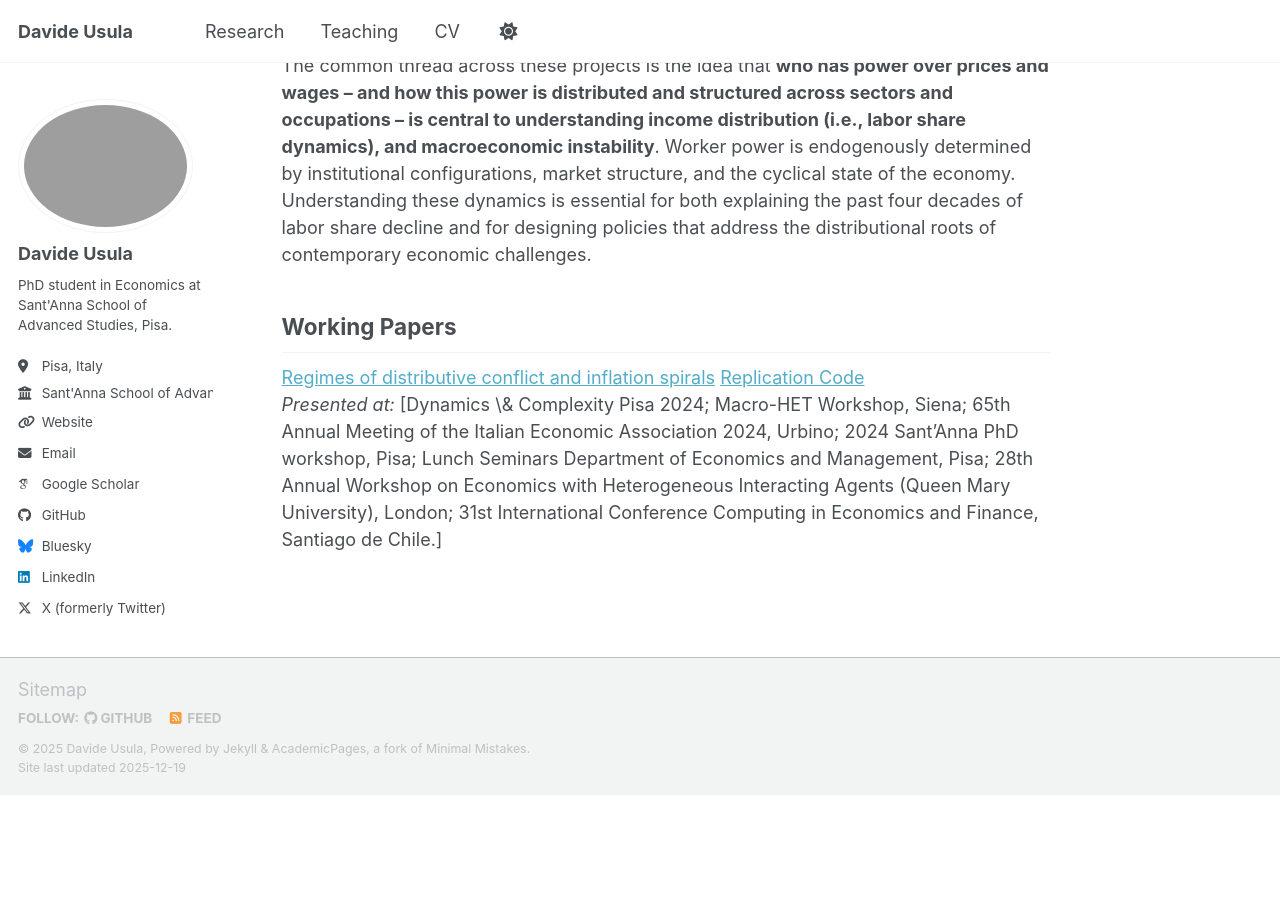
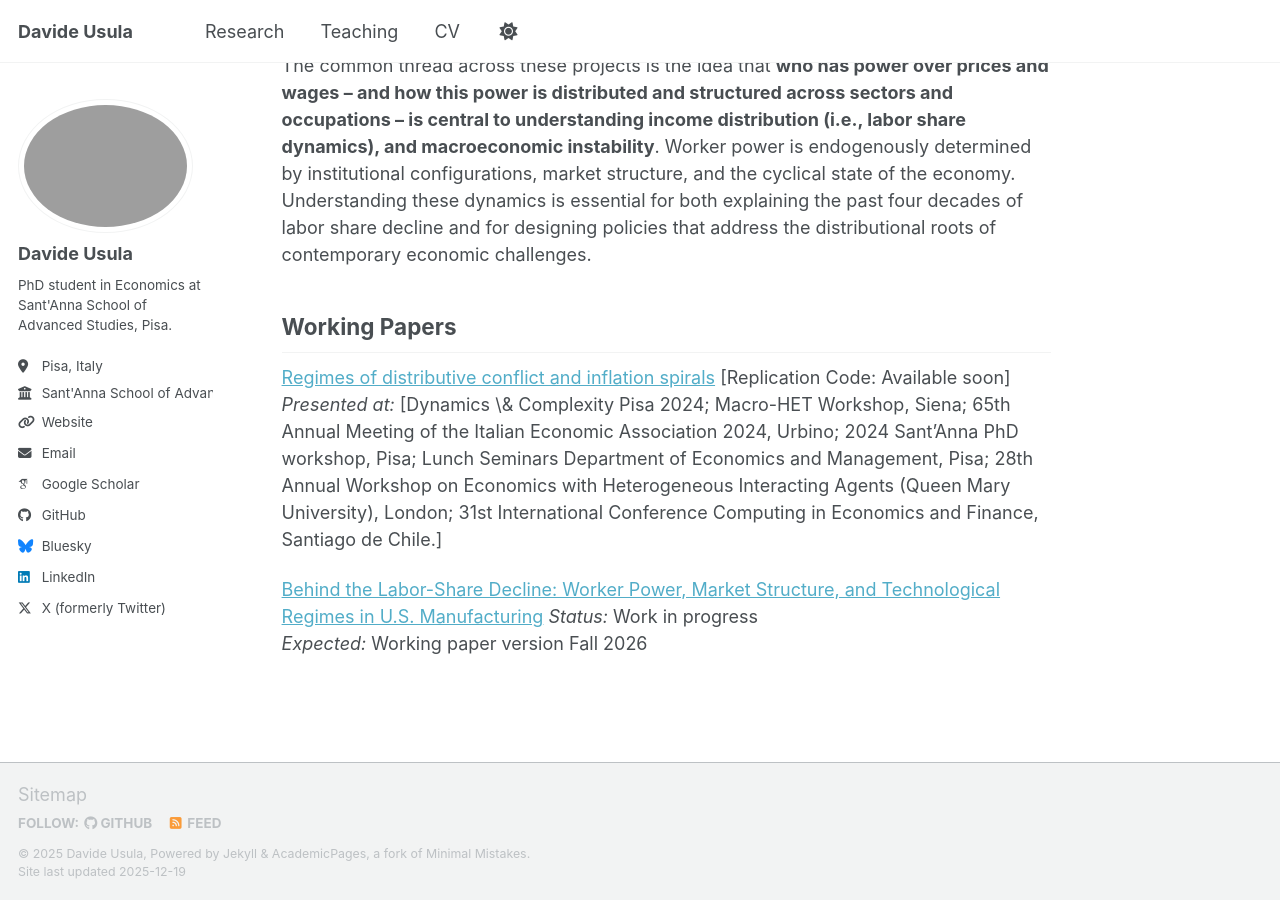
Before and after one commit to davideusula/davideusula.github.io, a Jekyll site: the page built from _pages/research.md, in a window 1280 px wide and 900 px high, scrolled down 1363 px. Built offline with Jekyll 4.4.1, drawn with Linux system fonts in a browser that asks for light colours; some web fonts are replaced; a script bundle is joined from its source files by our own code; library files that are not in the unit come from our copies; before the commit the page ends 2158 px from its top, so only the background shows below that.

Commit message:
Update research.md

```diff
--- a/_pages/research.md
+++ b/_pages/research.md
@@ -26,5 +26,12 @@ The common thread across these projects is the idea that **who has power over pr
 ## Working Papers
 
 [Regimes of distributive conflict and inflation spirals](/assets/pdf/dosi_usula_virgillito_2025.pdf)
-[Replication Code](#)
+[Replication Code: Available soon]
 *Presented at:* [Dynamics \& Complexity Pisa 2024;  Macro-HET Workshop, Siena; 65th Annual Meeting of the Italian Economic Association 2024, Urbino; 2024 Sant’Anna PhD workshop, Pisa;  Lunch Seminars Department of Economics and Management, Pisa; 28th Annual Workshop on Economics with Heterogeneous Interacting Agents (Queen Mary University), London; 31st International Conference Computing in Economics and Finance, Santiago de Chile.]
+
+
+
+
+[Behind the Labor-Share Decline: Worker Power, Market Structure, and Technological Regimes in U.S. Manufacturing](\assets/pdf/abstract_usula_2025.pdf)
+*Status:* Work in progress
+*Expected:* Working paper version Fall 2026
```
